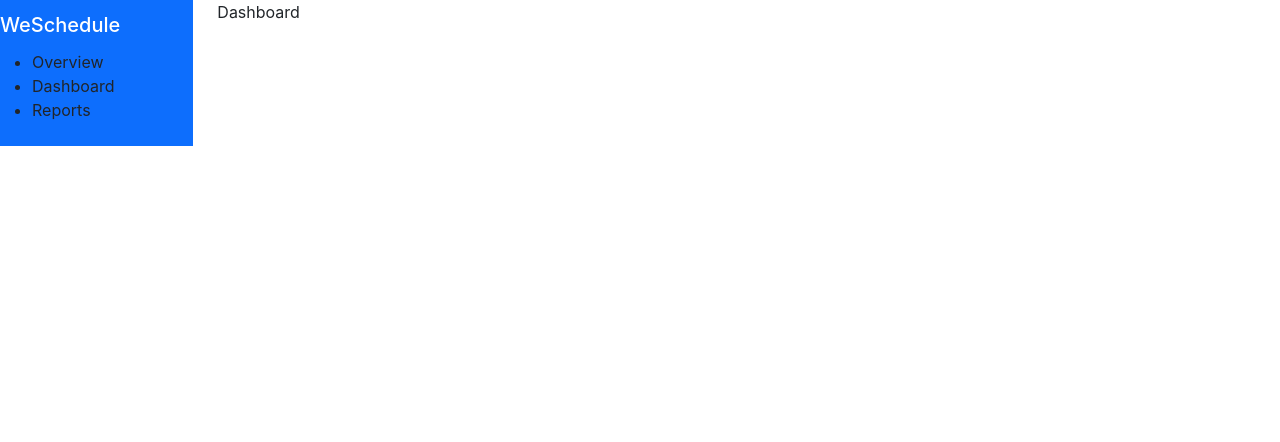
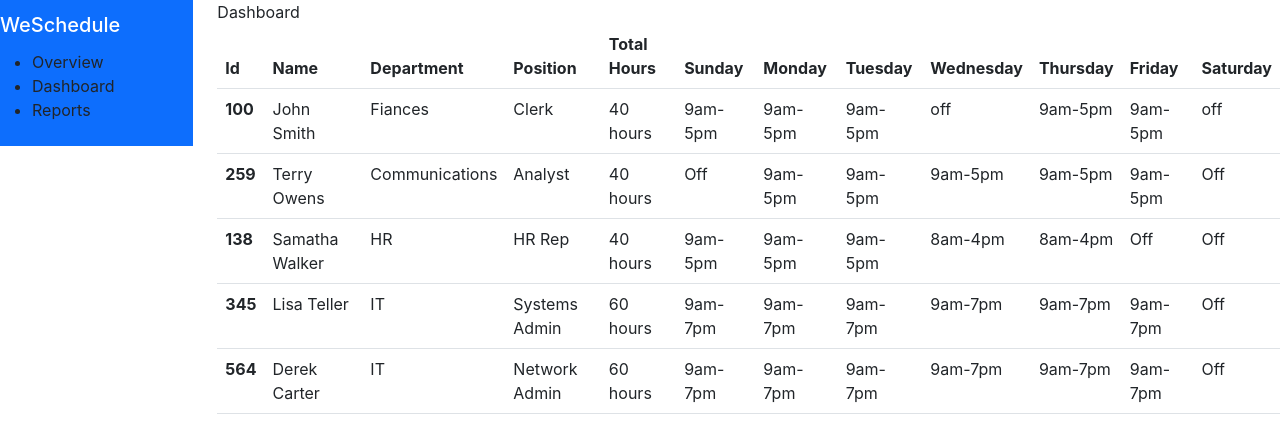
Before and after one commit to sonAndrew/WeSchedule, a React (Create React App) app: page /dashboard in a window 1280 px wide. Shown: the top 442 px of the page. Built offline with nearby package versions, Linux system fonts and the light colour scheme.

Commit message:
Created: created schedule table with dummy data.

```diff
--- a/src/Pages/WeSchedule/Dashboard/Dashboard.js
+++ b/src/Pages/WeSchedule/Dashboard/Dashboard.js
@@ -3,11 +3,15 @@ import React from 'react';
 // Todo
 // import the chart table
 // import the schedule component to show the user schedule
+import { Schedule } from '../Sections/Schedules/Schedule';
 // section the layout of the dashboard meaning add section elements
 // the dashboard is for the users data only
 
 export const Dashboard = () => {
     return (
-        <div>Dashboard</div>
+        <div>Dashboard
+            <Schedule />
+        </div>
+
     )
 }
--- a/src/Pages/WeSchedule/Sections/Schedules/Schedule.js
+++ b/src/Pages/WeSchedule/Sections/Schedules/Schedule.js
@@ -1,11 +1,13 @@
 import React from 'react';
+
 
 // Todo
 // Import the schedule table
-
+import { ScheduleTable } from './ScheduleTable';
 export const Schedule = () => {
     return (
         <div>
+           <ScheduleTable />
 
         </div>
     )
--- a/src/Pages/WeSchedule/Sections/Schedules/ScheduleTable.js
+++ b/src/Pages/WeSchedule/Sections/Schedules/ScheduleTable.js
@@ -7,8 +7,105 @@ import React from "react";
 
 export const ScheduleTable = (props) => {
     return (
-        <ul>
+        /*<ul>
+            <li>{props.id}</li>
             <li>{props.name}</li>
-        </ul>
+            <li>{props.department}</li>
+            <li>{props.position}</li>
+            <li>{props.totalHours}</li>
+            <li>{props.days}</li>
+        </ul> */
+        <table class="table">
+  <thead>
+    <tr>
+      <th scope="col">Id</th>
+      <th scope="col">Name</th>
+      <th scope="col">Department</th>
+      <th scope="col">Position</th>
+      <th scope="col">Total Hours</th>
+      <th scope="col">Sunday</th>
+      <th scope="col">Monday</th>
+      <th scope="col">Tuesday</th>
+      <th scope="col">Wednesday</th>
+      <th scope="col">Thursday</th>
+      <th scope="col">Friday</th>
+      <th scope="col">Saturday</th>
+
+    </tr>
+  </thead>
+  <tbody>
+    <tr>
+      <th scope="row">100</th>
+      <td>John Smith</td>
+      <td>Fiances</td>
+      <td>Clerk</td>
+      <td>40 hours</td>
+      <td>9am-5pm</td>
+      <td>9am-5pm</td>
+      <td>9am-5pm</td>
+      <td>off</td>
+      <td>9am-5pm</td>
+      <td>9am-5pm</td>
+      <td>off</td>
+    </tr>
+    <tr>
+      <th scope="row">259</th>
+      <td>Terry Owens</td>
+      <td>Communications</td>
+      <td>Analyst</td>
+      <td>40 hours</td>
+      <td>Off</td>
+      <td>9am-5pm</td>
+      <td>9am-5pm</td>
+      <td>9am-5pm</td>
+      <td>9am-5pm</td>
+      <td>9am-5pm</td>
+      <td>Off</td>
+    </tr>
+    <tr>
+      <th scope="row">138</th>
+      <td>Samatha Walker</td>
+      <td>HR</td>
+      <td>HR Rep</td>
+      <td>40 hours</td>
+      <td>9am-5pm</td>
+      <td>9am-5pm</td>
+      <td>9am-5pm</td>
+      <td>8am-4pm</td>
+      <td>8am-4pm</td>
+      <td>Off</td>
+      <td>Off</td>
+    </tr>
+    <tr>
+    <th scope="row">345</th>
+      <td>Lisa Teller</td>
+      <td>IT</td>
+      <td>Systems Admin</td>
+      <td>60 hours</td>
+      <td>9am-7pm</td>
+      <td>9am-7pm</td>
+      <td>9am-7pm</td>
+      <td>9am-7pm</td>
+      <td>9am-7pm</td>
+      <td>9am-7pm</td>
+      <td>Off</td>
+      </tr>
+    <tr>
+    <th scope="row">564</th>
+    <td>Derek Carter</td>
+      <td>IT</td>
+      <td>Network Admin</td>
+      <td>60 hours</td>
+      <td>9am-7pm</td>
+      <td>9am-7pm</td>
+      <td>9am-7pm</td>
+      <td>9am-7pm</td>
+      <td>9am-7pm</td>
+      <td>9am-7pm</td>
+      <td>Off</td>
+    </tr>
+
+  </tbody>
+</table>
     )
 }
```
